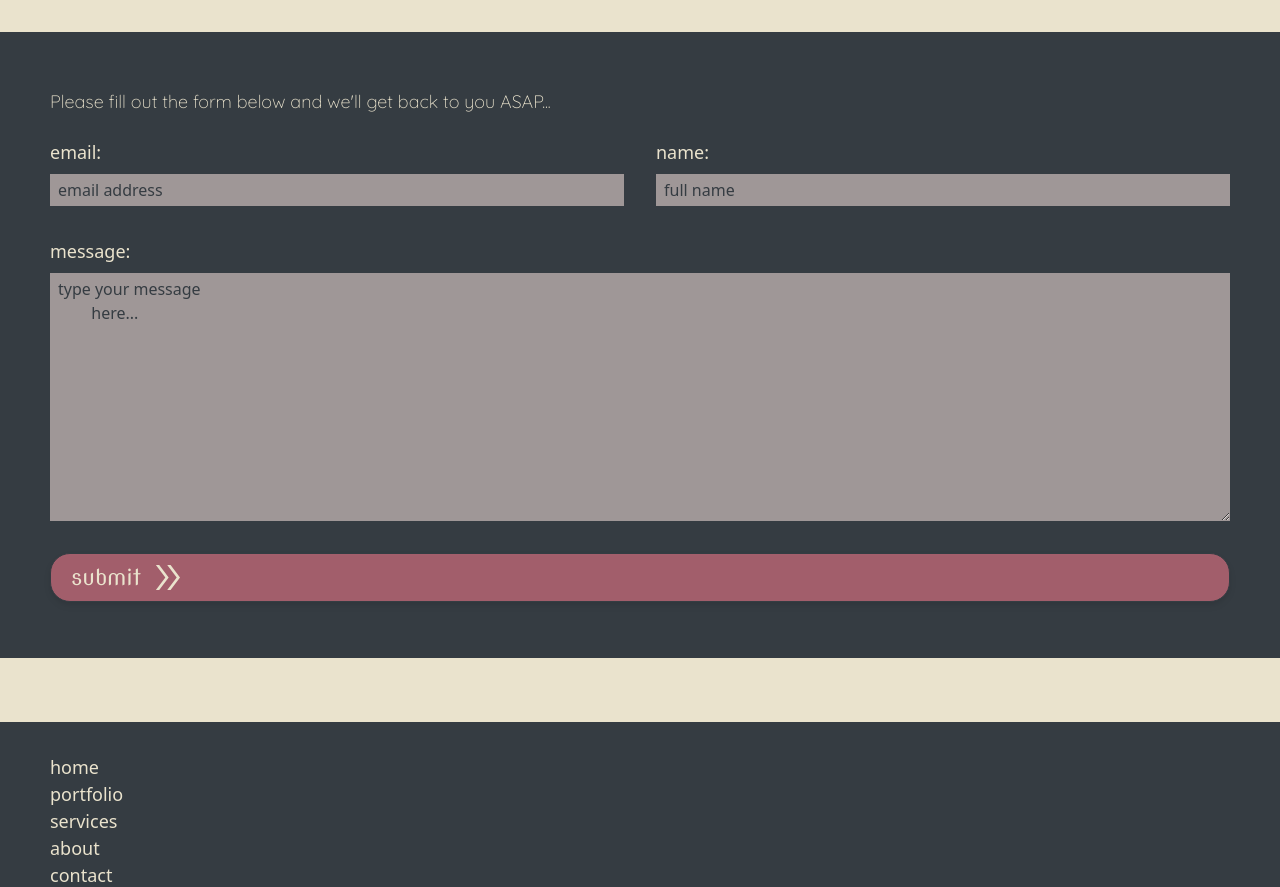
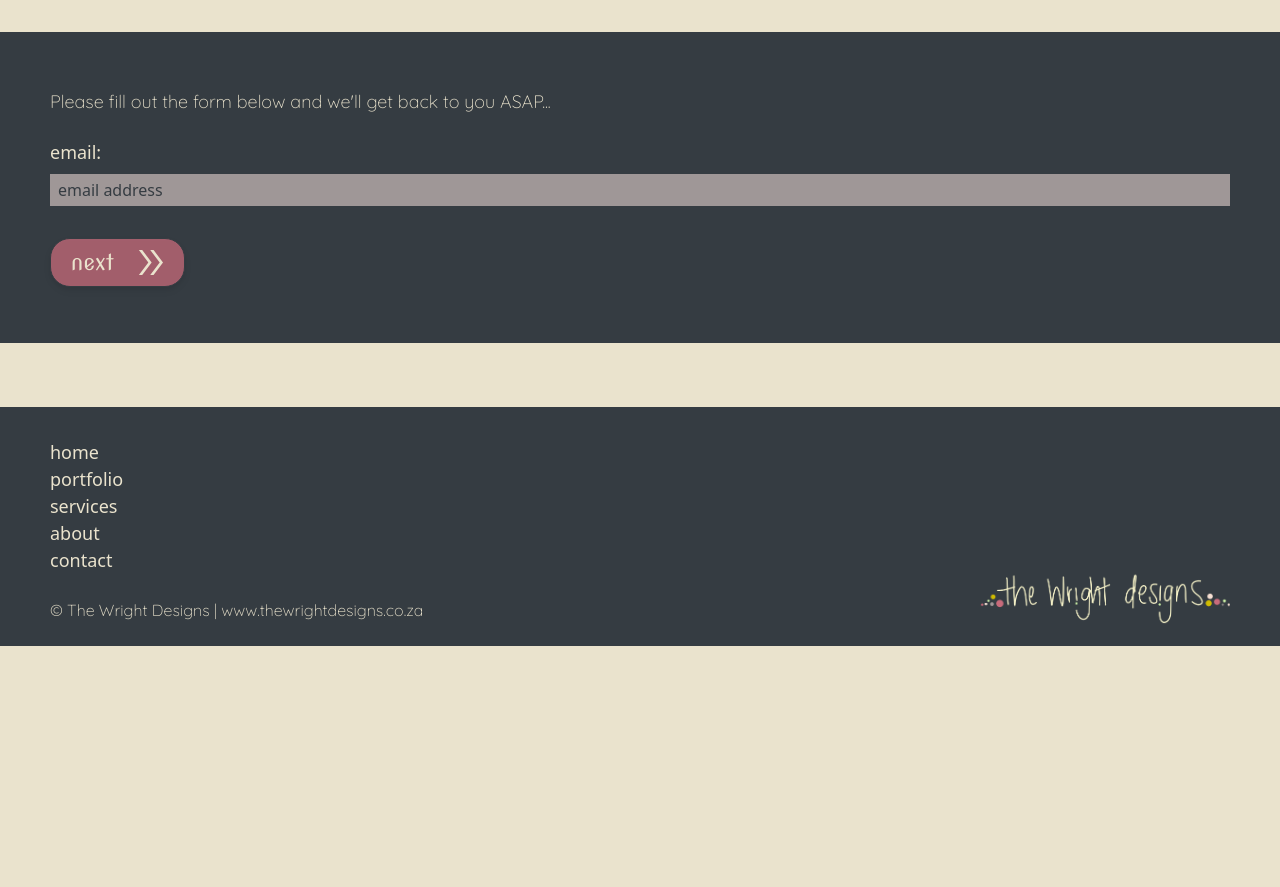
Before and after one commit to chadwright101/the-wright-designs, a Next.js app: page / in a window 1280 px wide. Shown: the part 2200-3087 px from the top of the page. After the commit the page ends 2846 px from the top, so only its background shows below. Built offline with nearby package versions, Linux system fonts and the light colour scheme.

Commit message:
feat: add multiple step form

```diff
--- a/components/button.tsx
+++ b/components/button.tsx
@@ -14,6 +14,7 @@ interface Props {
   variant?: ButtonVariant;
   type: "button" | "submit";
   form?: boolean;
+  onClick?: React.MouseEventHandler<HTMLButtonElement>;
 }
 
 export enum ButtonVariant {
@@ -28,6 +29,7 @@ const Button = ({
   variant = ButtonVariant.Pink,
   type,
   form,
+  onClick,
 }: Props) => {
   const [arrowMove, setArrowMove] = useSpring(() => ({
     to: { x: 0, scale: 1 },
@@ -44,6 +46,7 @@ const Button = ({
         className={`bg-pink/75 w-auto flex gap-1 items-center px-5 py-0.5 rounded-[1.25rem] border border-blue drop-shadow-md tablet:hover:bg-pink ${cssClasses}`}
         onMouseEnter={() => setArrowMove({ x: 5, scale: 1.04 })}
         onMouseLeave={() => setArrowMove({ x: 0, scale: 1 })}
+        onClick={onClick}
       >
         {!form ? (
           <Link href={url} className="lowercase font-novaSlim text-subheading">
@@ -70,6 +73,7 @@ const Button = ({
         className={`bg-blue/80 w-auto flex gap-1 items-center px-5 py-0.5 rounded-[1.25rem] border border-grey drop-shadow-md tablet:hover:bg-blue ${cssClasses}`}
         onMouseEnter={() => setArrowMove({ x: 5, scale: 1.04 })}
         onMouseLeave={() => setArrowMove({ x: 0, scale: 1 })}
+        onClick={onClick}
       >
         {!form ? (
           <Link
--- a/components/contact-form.tsx
+++ b/components/contact-form.tsx
@@ -1,3 +1,4 @@
+import { useState } from "react";
 import Button from "./button";
 
 interface Props {
@@ -5,6 +6,9 @@ interface Props {
 }
 
 const ContactForm = ({ cssClasses }: Props) => {
+  const [showName, setShowName] = useState(false);
+  const [showMessage, setShowMessage] = useState(false);
+
   return (
     <div
       className={`bg-blue -mx-[30px] px-[30px] tablet:-mx-[50px] tablet:px-[50px] desktop:-mx[100px] desktop:px-[50px] py-14 ${cssClasses}`}
@@ -17,7 +21,7 @@ const ContactForm = ({ cssClasses }: Props) => {
         method="POST"
         className="flex flex-col gap-8"
       >
-        <div className="flex flex-col gap-8 tablet:grid  tablet:grid-cols-2">
+        <div className="flex flex-col gap-8">
           <div className="flex flex-col gap-2">
             <label
               htmlFor="email"
@@ -34,6 +38,17 @@ const ContactForm = ({ cssClasses }: Props) => {
               className="bg-grey placeholder-blue px-2 py-1 font-light focus:bg-pink focus:placeholder-beige focus:text-beige"
             />
           </div>
+          {!showMessage && !showName ? (
+            <Button
+              url=""
+              form
+              onClick={() => setShowName(true)}
+              type="button"
+              cssClasses="justify-center tablet:w-[135px] tablet:justify-between"
+            >
+              Next
+            </Button>
+          ) : (
             <div className="flex flex-col gap-2">
               <label
                 htmlFor="name"
@@ -50,7 +65,21 @@ const ContactForm = ({ cssClasses }: Props) => {
                 className="bg-grey placeholder-blue px-2 py-1 font-light focus:bg-pink focus:placeholder-beige focus:text-beige"
               />
             </div>
+          )}
         </div>
+        {!showMessage && showName && (
+          <Button
+            url=""
+            form
+            onClick={() => setShowMessage(true)}
+            type="button"
+            cssClasses="justify-center tablet:w-[135px] tablet:justify-between"
+          >
+            Next
+          </Button>
+        )}
+        {showMessage && (
+          <>
             <div className="flex flex-col gap-2">
               <label
                 htmlFor="message"
@@ -61,7 +90,7 @@ const ContactForm = ({ cssClasses }: Props) => {
               <textarea
                 id="message"
                 required
-            rows={10}
+                rows={5}
                 name="message"
                 placeholder="type your message
         here..."
@@ -72,10 +101,12 @@ const ContactForm = ({ cssClasses }: Props) => {
               url=""
               form
               type="submit"
-          cssClasses="w-[155px] mx-auto tablet:mx-0"
+              cssClasses="justify-center tablet:w-[150px] tablet:justify-between"
             >
               Submit
             </Button>
+          </>
+        )}
       </form>
     </div>
   );
```
Lines whose indentation alone changed are shown as unchanged.
